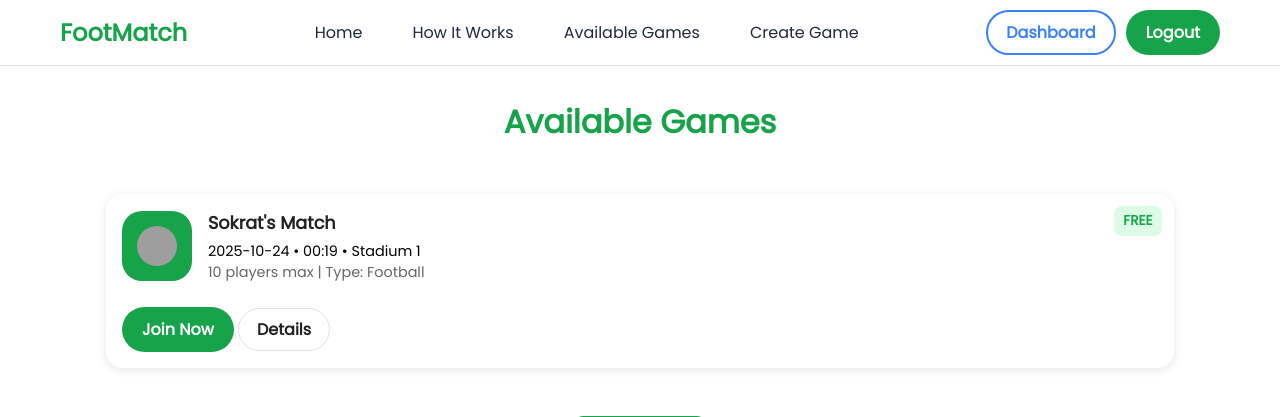
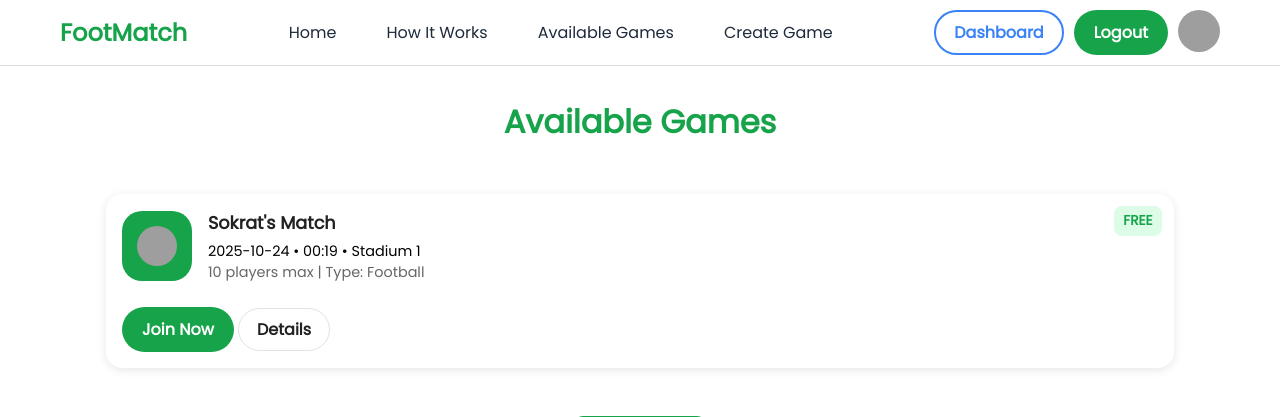
Before and after one commit to woacwoak/FootMatch-website, a Flask app: page /available-games in a window 1280 px wide. Shown: the top 417 px of the page. Run offline with Flask 3, Linux system fonts and the light colour scheme; a user stored in the database is signed in; data comes from the database, SQL or seed files in the repository; both versions use the stored data as it was after the commit; grey boxes are pictures that could not be loaded.

Commit message:
account icon with google image added

```diff
--- a/app.py
+++ b/app.py
@@ -168,8 +168,18 @@ def dashboard():
     else:
         name = session.get("name", "Google User")
         surname = ""
-    return render_template("dashboard.html", name=name, surname=surname, email=session.get("email"))
+        picture = session.get("picture")
+    return render_template("dashboard.html", name=name, surname=surname, email=session.get("email"), picture=picture)
 
+@app.context_processor
+def inject_user_info():
+    user_picture = session.get("picture")
+    default_picture = url_for('static', filename='assets/profile-picture.png')
+    return dict(
+        picture=user_picture or default_picture,
+        email=session.get("email"),
+        name=session.get("name", "User")
+    )
 @app.route("/logout")
 def logout():
     session.clear()
--- a/static/css_folder/available-games.css
+++ b/static/css_folder/available-games.css
@@ -114,6 +114,14 @@ body {
     background-color: #149543;
 }
 
+img.profile-pic {
+    width: 42px;
+    height: 42px;
+    border-radius: 50%;
+    object-fit: cover;
+    vertical-align: middle;
+}
+
 .details-btn {
     background-color: #ffffff;
     border: 1px solid #E2E2E2;
--- a/static/css_folder/styles.css
+++ b/static/css_folder/styles.css
@@ -82,6 +82,14 @@ nav#hamburger-header-nav {
     display: none;
     gap: 50px;
     justify-content: center;
+}
+
+img.profile-pic {
+    width: 42px;
+    height: 42px;
+    border-radius: 50%;
+    object-fit: cover;
+    vertical-align: middle;
 }
 
 .hamburger {
--- a/templates/available-games.html
+++ b/templates/available-games.html
@@ -32,6 +32,9 @@
                         {% if "email" in session %}
                             <a href="{{ url_for('dashboard') }}" class="btn" id="sign-up-btn">Dashboard</a>
                             <a href="{{ url_for('logout') }}" class="btn" id="join-now-btn">Logout</a>
+                            <a href="{{url_for('dashboard')}}">
+                                <img src="{{ picture }}" alt="Profile Picture" class="profile-pic">
+                            </a>
                         {% else %}
                             <a href="{{ url_for('sign_up') }}" class="btn" id="sign-up-btn">Sign Up</a>
                             <a href="{{ url_for('login') }}" class="btn btn-green" id="join-now-btn">Login</a>
--- a/templates/create-game.html
+++ b/templates/create-game.html
@@ -30,6 +30,9 @@
                 {% if "email" in session %}
                     <a href="{{ url_for('dashboard') }}" class="btn" id="sign-up-btn">Dashboard</a>
                     <a href="{{ url_for('logout') }}" class="btn" id="join-now-btn">Logout</a>
+                    <a href="{{url_for('dashboard')}}">
+                        <img src="{{ picture }}" alt="Profile Picture" class="profile-pic">
+                    </a>
                 {% else %}
                     <a href="{{ url_for('sign_up') }}" class="btn" id="sign-up-btn">Sign Up</a>
                     <a href="{{ url_for('login') }}" class="btn btn-green" id="join-now-btn">Login</a>
```
Also changed, not shown: static/css_folder/create_game.css (+8 -0 lines), templates/home.html (+7 -0 lines), instance/footmatch.db, static/assets/profile-picture.png (added).
